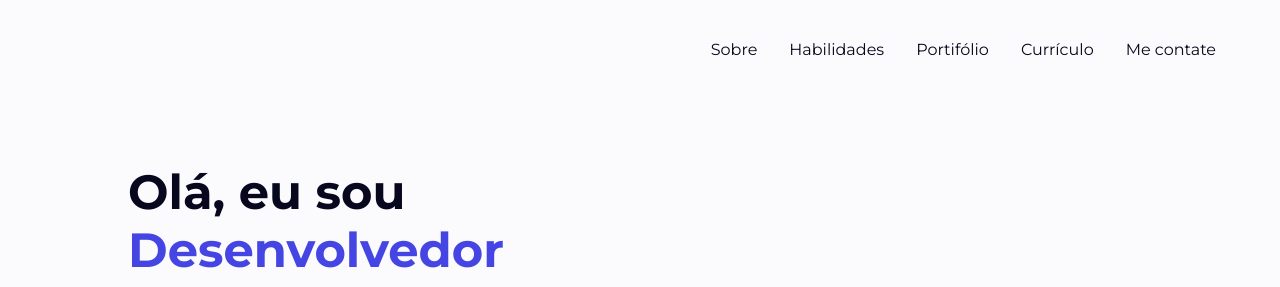
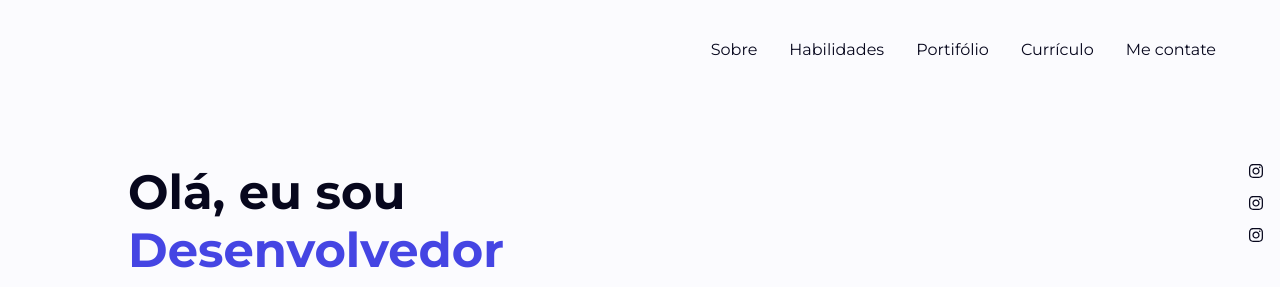
Before and after one commit to MiguelBizzi/PortifolioBizzi, a React (Vite) app: page / in a window 1280 px wide. Shown: the top 287 px of the page. Built offline with nearby package versions, Linux system fonts and the light colour scheme.

Commit message:
comecando socialmedia buttons

```diff
--- a/package.json
+++ b/package.json
@@ -12,6 +12,7 @@
   "dependencies": {
     "react": "^18.2.0",
     "react-dom": "^18.2.0",
+    "react-icons": "^4.11.0",
     "styled-components": "^6.0.8",
     "typewriter-effect": "^2.21.0"
   },
--- a/src/components/Button/styles.ts
+++ b/src/components/Button/styles.ts
@@ -27,3 +27,20 @@ export const ButtonContainer = styled.button<ButtonProps>`
 	border-radius: 0.5rem;
 	cursor: pointer;
 `;
+
+export const SocialMediaContainer = styled.aside`
+	position: absolute;
+	right: 1rem;
+
+	/* display: flex;
+	flex-direction: column;
+	align-items: center; */
+`;
+
+export const IconsContainer = styled.div`
+	display: flex;
+	flex-direction: column;
+	align-items: center;
+
+	gap: 1rem;
+`;
--- a/src/pages/Home/index.tsx
+++ b/src/pages/Home/index.tsx
@@ -12,6 +12,8 @@ import {
 } from "./styles";
 import { Button } from "../../components/Button";
 import { useTheme } from "styled-components";
+import { FaInstagram } from "react-icons/fa";
+import { IconsContainer, SocialMediaContainer } from "../../components/Button/styles";
 
 export function Home() {
 	const theme = useTheme();
@@ -53,7 +55,16 @@ export function Home() {
 							/>
 						</ButtonsContainer>
 					</InformationContainer>
-					<BannerImageContainer>{/* <h1>penis</h1> */}</BannerImageContainer>
+
+					<BannerImageContainer>
+						<SocialMediaContainer>
+							<IconsContainer>
+								<FaInstagram />
+								<FaInstagram />
+								<FaInstagram />
+							</IconsContainer>
+						</SocialMediaContainer>
+					</BannerImageContainer>
 				</BannerContainer>
 			</MainContainer>
 		</div>
```
